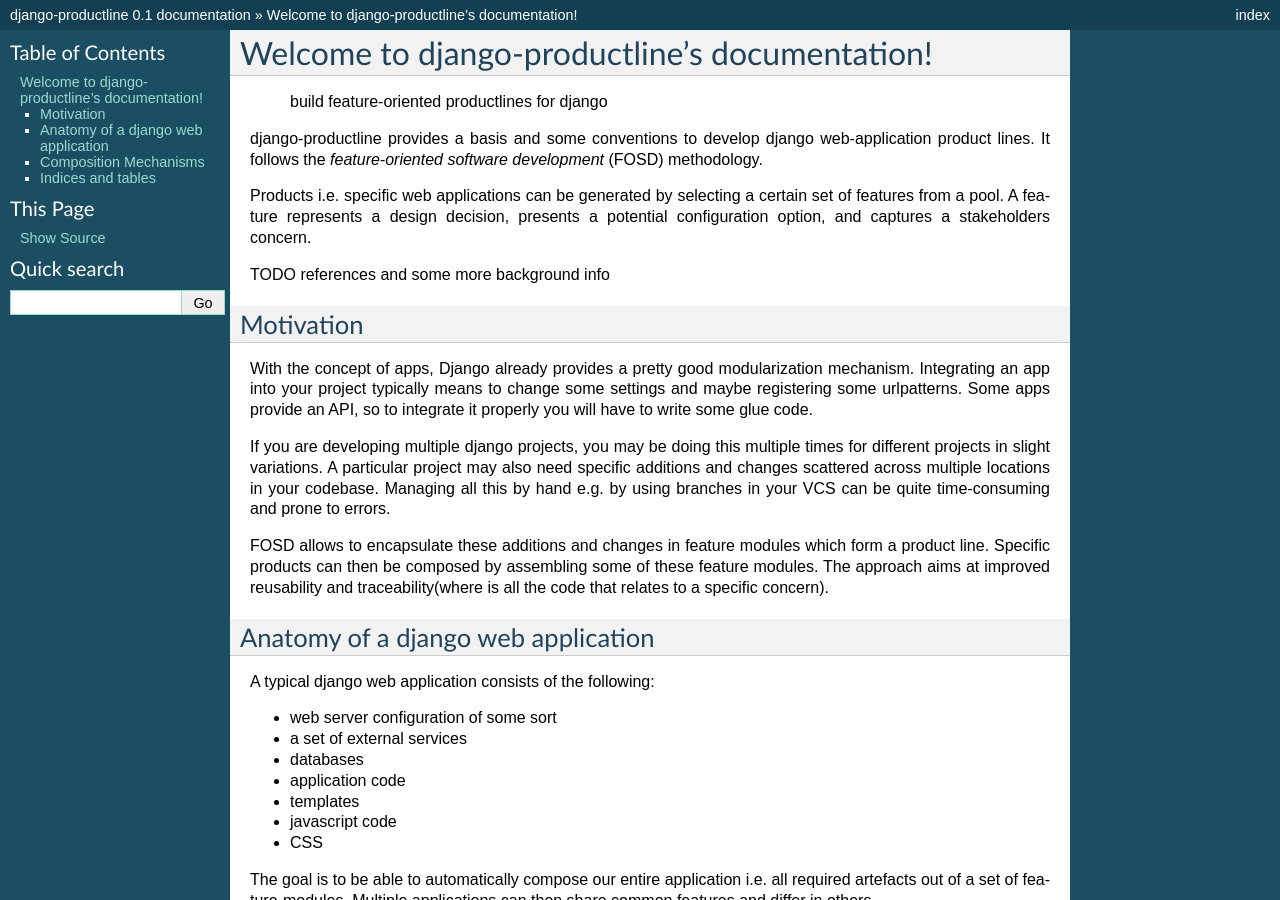
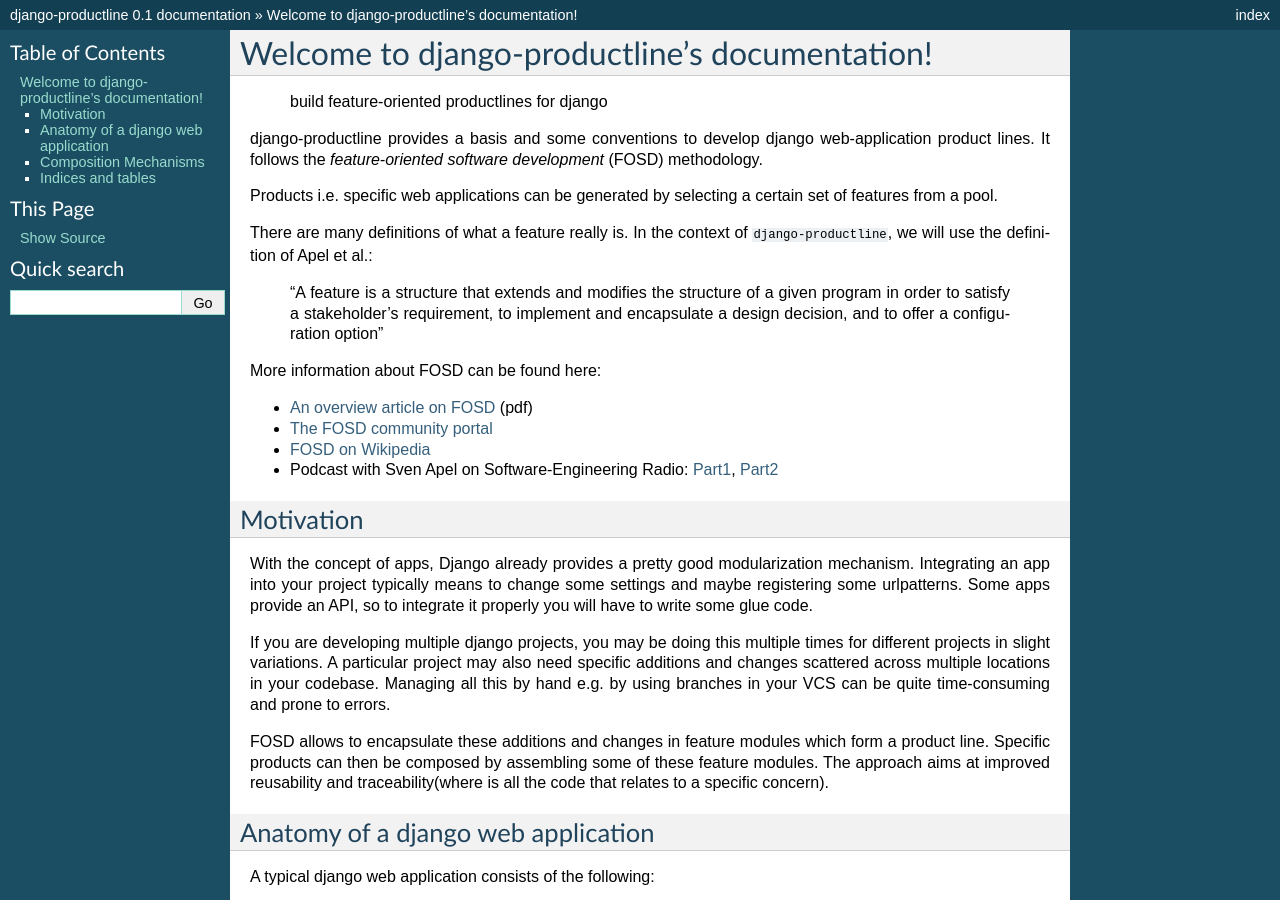
Before and after one commit to henzk/django-productline, a Sphinx documentation site: the page built from docs/index.rst, in a window 1280 px wide and 900 px high. Built offline with Sphinx 7.4.7, drawn with Linux system fonts in a browser that asks for light colours; formulas are drawn with MathJax 3.

Commit message:
used Sven's definition of a feature and added some links about FOSD

```diff
--- a/docs/index.rst
+++ b/docs/index.rst
@@ -8,9 +8,23 @@
 It follows the *feature-oriented software development* (FOSD) methodology.
 
 Products i.e. specific web applications can be generated by selecting a certain set of features from a pool.
-A feature represents a design decision, presents a potential configuration option, and captures a stakeholders concern.
 
-TODO references and some more background info
+There are many definitions of what a feature really is.
+In the context of ``django-productline``, we will use the definition of Apel et al.:
+
+    “A feature is a structure that extends and modifies the structure of a
+    given program in order to satisfy a stakeholder’s requirement, to implement
+    and encapsulate a design decision, and to offer a configuration option”
+
+
+More information about FOSD can be found here:
+
+
+- `An overview article on FOSD <http://www.jot.fm/issues/issue_2009_07/column5.pdf>`_ (pdf)
+- `The FOSD community portal <http://fosd.net>`_
+- `FOSD on Wikipedia <http://en.wikipedia.org/wiki/FOSD>`_
+- Podcast with Sven Apel on Software-Engineering Radio: `Part1 <http://www.se-radio.net/2011/02/episode-172-feature-oriented-software-development-with-sven-apel-pt-1/>`_\ , `Part2 <http://www.se-radio.net/2011/03/episode-173-feature-oriented-software-development-with-sven-apel-pt-1/>`_
+
 
 ****************************
 Motivation
```
